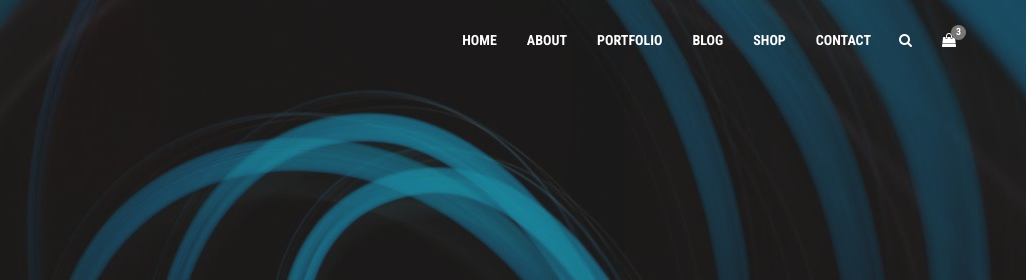
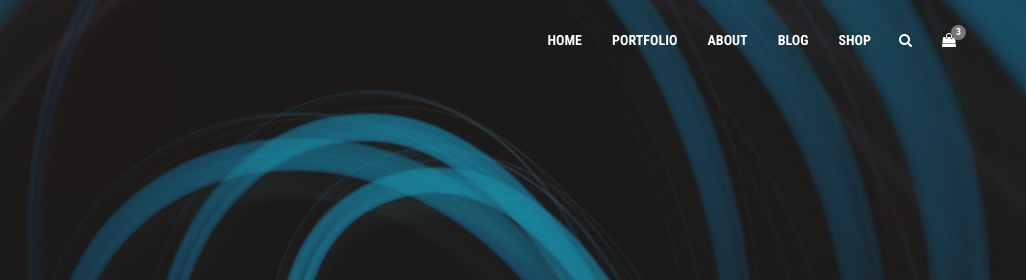
Before and after one commit to team-website/MyWeb, a plain HTML site: page index.html in a window 1280 px wide. Shown: the top 280 px of the page, 254-1280 px from the left. Drawn offline with Linux system fonts and the light colour scheme; a script that the page names is missing.

Commit message:
Update index.html

```diff
--- a/index.html
+++ b/index.html
@@ -202,11 +202,11 @@
                     <div class="collapse navbar-collapse" id="navbar-menu">
                         <ul class="nav navbar-nav navbar-right" data-in="fadeInDown" data-out="fadeOutUp">
                             <li><a href="index.html">home</a></li>
+				<li><a href="model.html">Portfolio</a></li>
 			   <li><a href="aboutus.html">about</a></li>
-                            <li><a href="model.html">Portfolio</a></li>
-                            <li><a href="blog.html">blog</a></li>
+				<li><a href="blog.html">blog</a></li>
 			<li><a href="blog.html">Shop</a></li>
-                            <li><a href="contactus.html">contact</a></li>
+
                         </ul>
                     </div><!-- /.navbar-collapse -->
                 </div>
```
